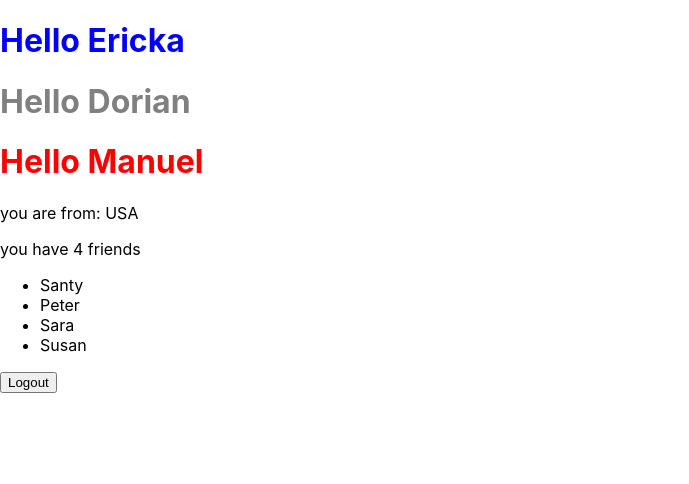
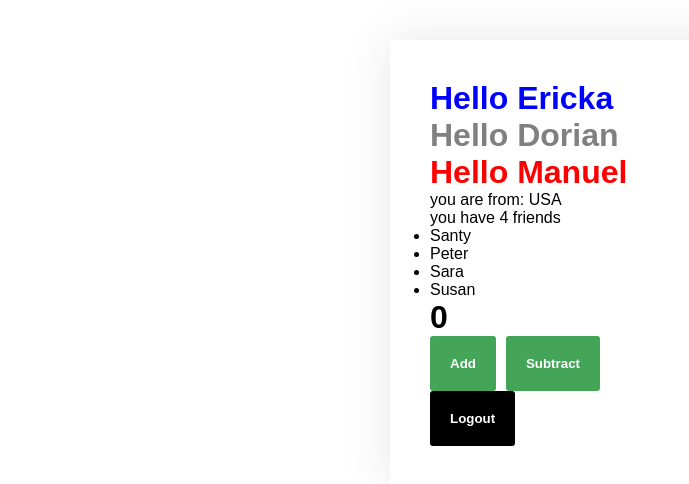
Before and after one commit to JhonCodeU/learning-react, a React (Create React App) app: page / in a window 1280 px wide. Shown: the top 484 px of the page, without its empty margins (0-689 px from the left). Built offline with nearby package versions, Linux system fonts and the light colour scheme.

Commit message:
style form

```diff
--- /dev/null
+++ b/src/components/CountClass.js
@@ -0,0 +1,37 @@
+import React, { Component } from 'react';
+import '../css/counter.css';
+
+class CountClass extends Component {
+  constructor(props) {
+    super(props);
+
+    this.state = {
+      count: 0,
+    };
+  }
+
+  componentDidMount () {
+    console.log('Component mounted');
+  }
+
+  componentDidUpdate () {
+    console.log('Component updated');
+  }
+
+  componentWillUnmount () {
+    console.log('Component unmounted');
+  }
+
+
+  render () {
+    return (
+      <div>
+        <h1>{this.state.count}</h1>
+        <button className='boton-counter' onClick={() => this.setState({ count: this.state.count + this.props.amountIncrement })}>Add</button>
+        <button className='boton-counter' onClick={() => this.setState({ count: this.state.count - this.props.amountDecrement })}>Subtract</button>
+      </div>
+    );
+  }
+}
+
+export default CountClass;
--- /dev/null
+++ b/src/components/FormLogin.js
@@ -0,0 +1,58 @@
+import React, { useState } from 'react';
+import '../css/form.css';
+
+const FormLogin = (props) => {
+
+  const [user, changeUser] = useState('');
+  const [password, changePassword] = useState('');
+
+  const onChange = (e) => {
+    if (e.target.name === 'user') {
+      changeUser(e.target.value);
+    } else if (e.target.name === 'password') {
+      changePassword(e.target.value);
+    }
+  }
+
+  const onSubmit = (e) => {
+    e.preventDefault();
+
+    if (user === 'admin' && password === '1234') {
+      props.changeStatusSession(true);
+    } else {
+      console.log('Login Fail');
+      changeUser('');
+      changePassword('');
+    }
+  }
+
+  return (
+    <form action='' className='form' onSubmit={onSubmit}>
+      <div>
+        <label className='label' htmlFor="user">User:</label>
+        <input
+          className='input'
+          type="text"
+          name="user"
+          id="user"
+          value={user}
+          onChange={onChange}
+        />
+      </div>
+      <div>
+        <label className='label' htmlFor="password">Password:</label>
+        <input
+          className='input'
+          type="password"
+          name="password"
+          id="password"
+          value={password}
+          onChange={onChange}
+        />
+      </div>
+      <button className='boton' type="submit">Login</button>
+    </form>
+  );
+}
+
+export default FormLogin;
--- /dev/null
+++ b/src/components/FuncionalCounter.js
@@ -0,0 +1,25 @@
+import React, { useState } from 'react';
+import '../css/counter.css';
+
+const FuncionalCounter = ({ increment, decrement }) => {
+
+  const [count, setCount] = useState(0);
+
+  const handleIncrement = () => {
+    setCount(count + increment);
+  }
+
+  const handleDecrement = () => {
+    setCount(count - decrement);
+  }
+
+  return (
+    <div>
+      <h1>{count}</h1>
+      <button className='boton-counter' onClick={handleDecrement}>Subtract</button>
+      <button className='boton-counter' onClick={handleIncrement}>Add</button>
+    </div>
+  );
+};
+
+export default FuncionalCounter;
--- /dev/null
+++ b/src/css/counter.css
@@ -0,0 +1,18 @@
+.boton-counter {
+  background: #44a559;
+  color: #fff;
+  display: inline-block;
+  padding: 20px;
+  border: none;
+  font-weight: bold;
+  font-family: Arial, sans-serif;
+  cursor: pointer;
+  transition: 0.3s ease all;
+  border-radius: 3px;
+  margin-right: 10px;
+}
+
+.boton:hover {
+  background: #44a559;
+  color: #fff;
+}
--- /dev/null
+++ b/src/css/form.css
@@ -0,0 +1,37 @@
+.form {
+  display: grid;
+  grid-template-rows: 1fr 1fr 1fr;
+  gap: 20px;
+  margin: 20px 0 0 0;
+}
+
+.label {
+  font-weight: bold;
+  font-size: 14px;
+  display: block;
+  margin-bottom: 5px;
+}
+
+.input {
+  width: 100%;
+  padding: 10px;
+  border: 2px solid #d1d1d1;
+  border-radius: 3px;
+}
+
+.boton {
+  background: #83d394;
+  display: inline-block;
+  padding: 20px;
+  border: none;
+  border-radius: 3px;
+  font-weight: bold;
+  font-family: Arial, sans-serif;
+  cursor: pointer;
+  transition: 0.3s ease all;
+}
+
+.boton:hover {
+  background: #44a559;
+  color: #fff;
+}
--- /dev/null
+++ b/src/css/index.css
@@ -0,0 +1,39 @@
+* {
+  padding: 0;
+  margin: 0;
+  box-sizing: border-box;
+}
+
+body {
+  font-size: 16px;
+  font-family: arial, sans-serif;
+}
+
+#root {
+  display: flex;
+  align-items: center;
+  justify-content: center;
+}
+
+.container {
+  width: 90%;
+  max-width: 500px;
+  padding: 40px;
+  margin: 40px;
+  border-radius: 2px;
+  box-shadow: 0 0 50px rgba(0, 0, 0, 0.1);
+}
+
+.buttom {
+  background: #000;
+  color: #fff;
+  display: inline-block;
+  padding: 20px;
+  border: none;
+  font-weight: bold;
+  font-family: Arial, sans-serif;
+  cursor: pointer;
+  transition: 0.3s ease all;
+  border-radius: 3px;
+  margin-right: 10px;
+}
--- a/src/index.css
+++ /dev/null
@@ -1,13 +0,0 @@
-body {
-  margin: 0;
-  font-family: -apple-system, BlinkMacSystemFont, 'Segoe UI', 'Roboto', 'Oxygen',
-    'Ubuntu', 'Cantarell', 'Fira Sans', 'Droid Sans', 'Helvetica Neue',
-    sans-serif;
-  -webkit-font-smoothing: antialiased;
-  -moz-osx-font-smoothing: grayscale;
-}
-
-code {
-  font-family: source-code-pro, Menlo, Monaco, Consolas, 'Courier New',
-    monospace;
-}
--- a/src/index.js
+++ b/src/index.js
@@ -1,35 +1,38 @@
-import React from 'react';
+import React, { useState } from 'react';
 import ReactDOM from 'react-dom/client';
 import reportWebVitals from './reportWebVitals';
-import './index.css';
+import FormLogin from './components/FormLogin';
+import CountClass from './components/CountClass';
+/* import FuncionalCounter from './components/FuncionalCounter'; */
+import './css/index.css';
 
 // components
 import User from './components/User';
 
-let session = true;
+const App = () => {
 
-const closeSession = () => {
-  console.log('Closing session...');
-  session = false;
-  root.render(<App />);
-}
+  const [session, changeStatusSession] = useState(true);
 
-const App = () => {
   return (
+    <div className='container'>
       <>
         {
           session ?
             <div>
               <User />
-            <button onClick={closeSession}>Logout</button>
+              <CountClass amountIncrement={10} amountDecrement={5} />
+              {/* <FuncionalCounter increment={10} decrement={5} /> */}
+              <button className='buttom' Click={() => changeStatusSession(false)}>Logout</button>
             </div>
             :
             <div>
-            <h4>Session is not active</h4>
-            <button>Login</button>
+              <h1>Session is not active</h1>
+              <FormLogin changeStatusSession={changeStatusSession} />
+              {/*  <button onClick={() => changeStatusSession(true)}>Login</button> */}
             </div>
         }
       </>
+    </div>
   );
 }
 
```
Lines whose indentation alone changed are shown as unchanged.
